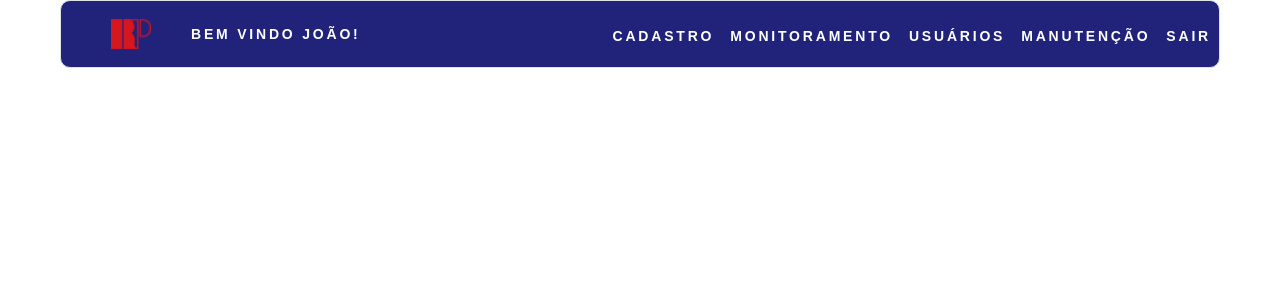
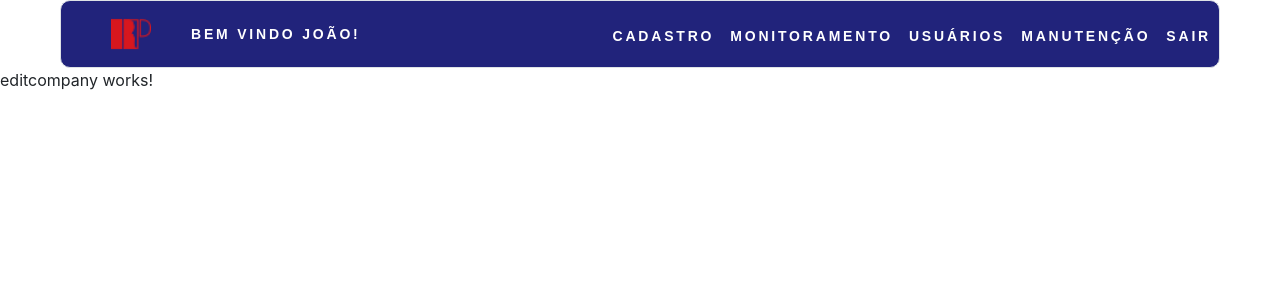
Before and after one commit to joannisbs/Ang-Rp-Ping, an Angular app: page / in a window 1280 px wide. Shown: the top 300 px of the page. Built offline with nearby package versions, Linux system fonts and the light colour scheme.

Commit message:
Add modules and componet editcompany

```diff
--- a/src/app/app.component.html
+++ b/src/app/app.component.html
@@ -1,2 +1,3 @@
 
 <app-navbar></app-navbar>
+<app-editcompany></app-editcompany>
--- a/src/app/app.module.ts
+++ b/src/app/app.module.ts
@@ -2,6 +2,7 @@ import { GenericModule } from './generic/generic.module';
 import { BrowserModule } from '@angular/platform-browser';
 import { NgModule } from '@angular/core';
 import { AppComponent } from './app.component';
+import { RegistrersModule } from './pages/registrers/registrers.module';
 
 @NgModule({
   declarations: [
@@ -10,6 +11,7 @@ import { AppComponent } from './app.component';
   imports: [
     BrowserModule,
     GenericModule,
+    RegistrersModule,
   ],
   providers: [],
   bootstrap: [AppComponent]
--- /dev/null
+++ b/src/app/pages/registrers/editcompany/editcompany.component.html
@@ -0,0 +1,3 @@
+<p>
+  editcompany works!
+</p>
--- /dev/null
+++ b/src/app/pages/registrers/editcompany/editcompany.component.ts
@@ -0,0 +1,15 @@
+import { Component, OnInit } from '@angular/core';
+
+@Component({
+  selector: 'app-editcompany',
+  templateUrl: './editcompany.component.html',
+  styleUrls: ['./editcompany.component.css']
+})
+export class EditcompanyComponent implements OnInit {
+
+  constructor() { }
+
+  ngOnInit() {
+  }
+
+}
```
Also changed, not shown: src/app/pages/pages.module.ts (added, +16 -0 lines), src/app/pages/registrers/registrers.module.ts (added, +16 -0 lines), src/app/pages/registrers/editcompany/editcompany.component.css (added), 1 other file (tests, documents, lock files or other folders).
